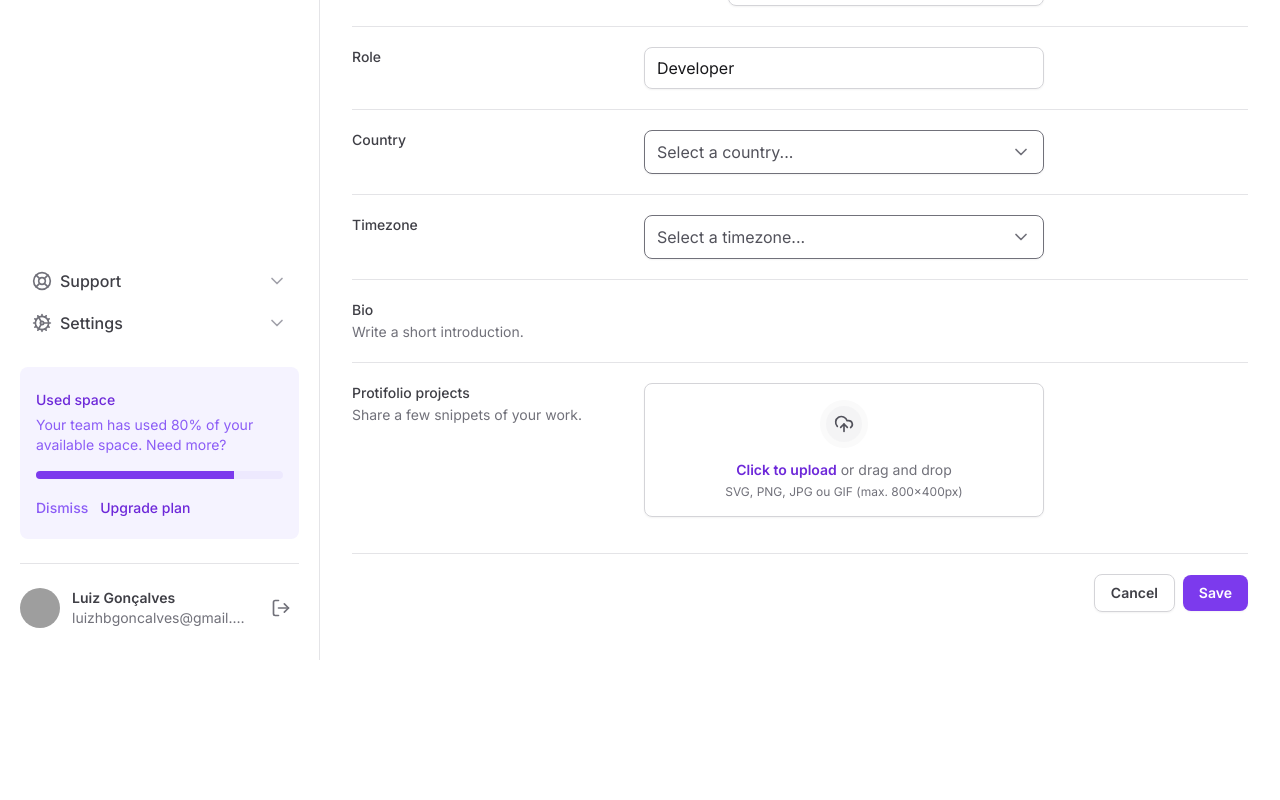
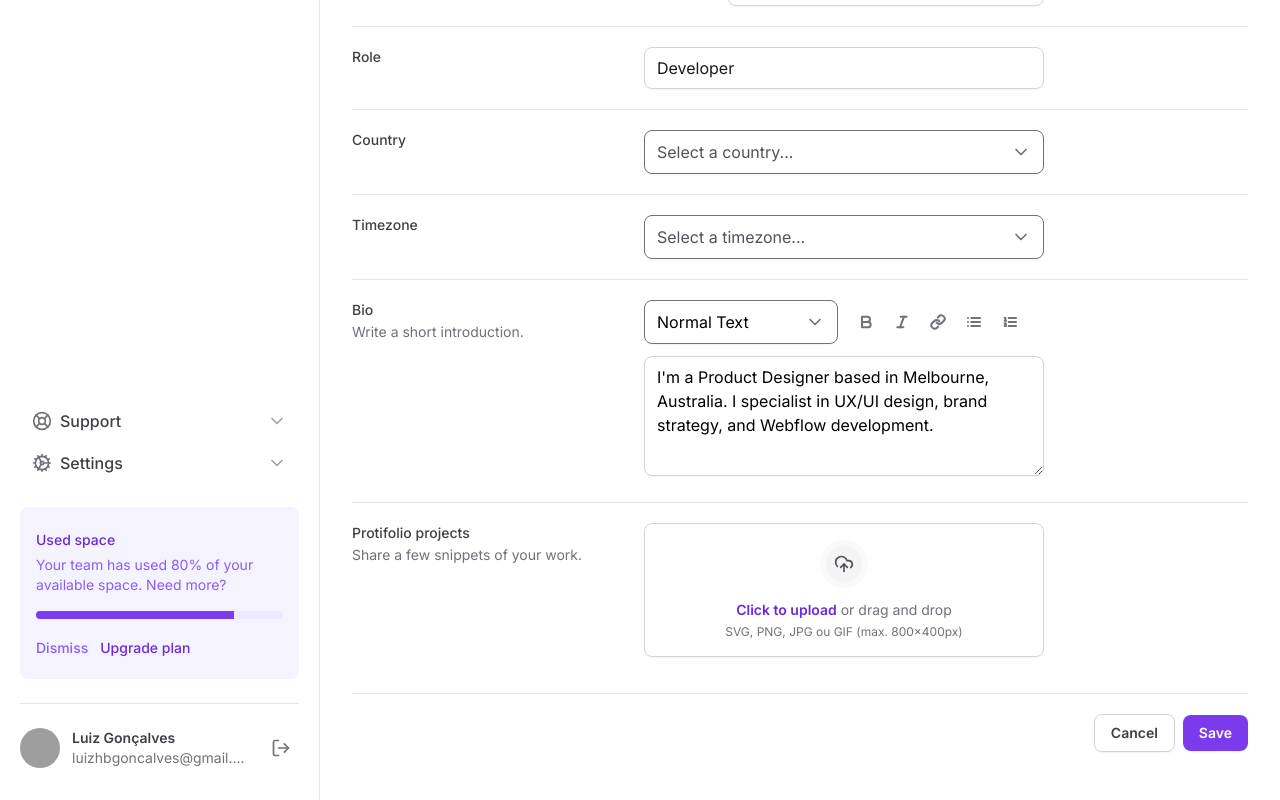
Before and after one commit to luiz21goncalves/ignite-tailwind, a Next.js app: page / in a window 1280 px wide. Shown: the part 544-1344 px from the top of the page. Before the commit the page ends 1204 px from the top, so only its background shows below. Built offline with nearby package versions, Linux system fonts and the light colour scheme; grey boxes are pictures that could not be loaded.

Commit message:
feat: add textarea component

```diff
--- a/src/app/page.tsx
+++ b/src/app/page.tsx
@@ -1,9 +1,10 @@
-import { Mail } from 'lucide-react'
+import { Bold, Italic, Link, List, ListOrdered, Mail } from 'lucide-react'
 
 import { FileInput } from '@/components/Form/FileInput'
 import { Input } from '@/components/Form/Input'
 import { Select } from '@/components/Form/Select'
 import { SelectItem } from '@/components/Form/Select/SelectItem'
+import { Textarea } from '@/components/Form/Textarea'
 import { SettingsTabs } from '@/components/SettingsTabs'
 
 export default function Home() {
@@ -136,7 +137,55 @@
                 Write a short introduction.
               </span>
             </label>
-            <div />
+            <div className="space-y-3">
+              <div className="grid grid-cols-2 gap-3">
+                <Select placeholder="" defaultValue="normal">
+                  <SelectItem value="normal" text="Normal Text" />
+                  <SelectItem value="md" text="Markdown" />
+                </Select>
+
+                <div className="flex items-center gap-1">
+                  <button
+                    type="button"
+                    className="rounded-md p-2 transition-colors hover:bg-zinc-50"
+                  >
+                    <Bold className="h-4 w-4 text-zinc-500" strokeWidth={3} />
+                  </button>
+                  <button
+                    type="button"
+                    className="rounded-md p-2 transition-colors hover:bg-zinc-50"
+                  >
+                    <Italic className="h-4 w-4 text-zinc-500" strokeWidth={3} />
+                  </button>
+                  <button
+                    type="button"
+                    className="rounded-md p-2 transition-colors hover:bg-zinc-50"
+                  >
+                    <Link className="h-4 w-4 text-zinc-500" strokeWidth={3} />
+                  </button>
+                  <button
+                    type="button"
+                    className="rounded-md p-2 transition-colors hover:bg-zinc-50"
+                  >
+                    <List className="h-4 w-4 text-zinc-500" strokeWidth={3} />
+                  </button>
+                  <button
+                    type="button"
+                    className="rounded-md p-2 transition-colors hover:bg-zinc-50"
+                  >
+                    <ListOrdered
+                      className="h-4 w-4 text-zinc-500"
+                      strokeWidth={3}
+                    />
+                  </button>
+                </div>
+              </div>
+
+              <Textarea
+                id="bio"
+                defaultValue="I'm a Product Designer based in Melbourne, Australia. I specialist in UX/UI design, brand strategy, and Webflow development."
+              />
+            </div>
           </div>
 
           <div className="grid grid-cols-form gap-3 pt-5">
--- a/src/components/Form/Select/index.tsx
+++ b/src/components/Form/Select/index.tsx
@@ -5,16 +5,16 @@
 import * as RadixSelect from '@radix-ui/react-select'
 import { ChevronDown } from 'lucide-react'
 
-type SelectProps = {
+type SelectProps = RadixSelect.SelectProps & {
   children: ReactNode
   placeholder: string
 }
 
 export function Select(props: SelectProps) {
-  const { children, placeholder } = props
+  const { children, placeholder, ...attrs } = props
 
   return (
-    <RadixSelect.Root>
+    <RadixSelect.Root {...attrs}>
       <RadixSelect.Trigger className="pv-2 flex h-11 w-full items-center justify-between gap-2 rounded-lg border border-zinc-500 px-3 shadow-sm data-[placeholder]:text-zinc-600">
         <RadixSelect.Value placeholder={placeholder} className="text-black" />
         <RadixSelect.Icon>
@@ -27,7 +27,7 @@
           side="bottom"
           position="popper"
           sideOffset={8}
-          className="z-10 w-[--radix-select-trigger-width] overflow-hidden rounded-lg border border-zinc-200 bg-white"
+          className="z-10 w-[--radix-select-trigger-width] overflow-hidden rounded-lg border border-zinc-200 bg-white shadow-sm"
         >
           <RadixSelect.Viewport>{children}</RadixSelect.Viewport>
         </RadixSelect.Content>
--- /dev/null
+++ b/src/components/Form/Textarea/index.tsx
@@ -0,0 +1,14 @@
+import { ComponentProps } from 'react'
+
+type TextareaProps = ComponentProps<'textarea'>
+
+export function Textarea(props: TextareaProps) {
+  const { className: _className, ...attrs } = props
+
+  return (
+    <textarea
+      className="min-h-[120px] w-full resize-y rounded-lg border border-zinc-300 px-3 py-2 shadow-sm"
+      {...attrs}
+    />
+  )
+}
```
